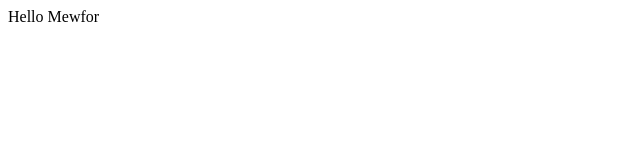
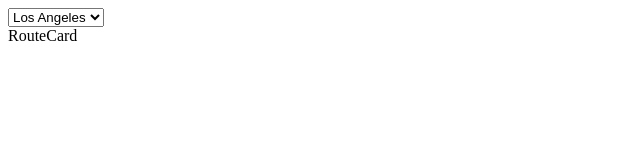
Before and after one commit to mewfor/Climbing-Log, a React app: page / in a window 1280 px wide. Shown: the top 160 px of the page, without its empty margins (0-640 px from the left). Built offline with nearby package versions, Linux system fonts and the light colour scheme.

Commit message:
added dropdown menu and dummy data

```diff
--- a/client/App.js
+++ b/client/App.js
@@ -1,18 +1,15 @@
 import React, { Component } from 'react';
+import Main from './Containers/Main';
+import Navbar from './Containers/Navbar';
 
-class App extends Component {
-    constructor(props) {
-      super(props)
-    }
 
-    render() {
-        let test = "Hello Mewfor";
-         return (
-         <div>
-           {test}
-        </div>
-         );
-            }
-    }
+function App() {
+  return (
+    <>
 
-    export default App;
+      <Main />
+    </>
+  )
+}
+
+export default App;
--- /dev/null
+++ b/client/Containers/CardsDisplay.jsx
@@ -0,0 +1,9 @@
+import React from 'react';
+import RouteCard from '../components/RouteCard';
+export default function CardsDisplay() {
+  return (
+    <div>
+      <RouteCard />
+    </div>
+  )
+}
--- /dev/null
+++ b/client/Containers/Main.jsx
@@ -0,0 +1,57 @@
+import React, {useState} from 'react';
+import CardsDisplay from './CardsDisplay';
+
+export default function Main() {
+
+const [currentLocation, setLocation] = useState('Select A Location');
+
+  const locations =
+    [ {_id: 1, location_name: 'Los Angeles' },
+      {_id: 2, location_name: 'New York' },
+      {_id: 3, location_name: 'San Diego' },
+    ];
+
+    const options = locations.map(location => <option key={`${location._id}`} value={location._id}>{location.location_name}</option>);
+
+  const routes =  [{_id: 1, photo_url: 'https://a.cdn-hotels.com/gdcs/production51/d772/648801ad-122b-4e17-ad6a-78b719956c5e.jpg', location: 1, difficulty: 'medium'},
+  {_id: 2, photo_url: 'https://a.cdn-hotels.com/gdcs/production51/d772/648801ad-122b-4e17-ad6a-78b719956c5e.jpg', location: 1, difficulty: 'hard'},
+  {_id: 3, photo_url: 'https://a.cdn-hotels.com/gdcs/production51/d772/648801ad-122b-4e17-ad6a-78b719956c5e.jpg', location: 1, difficulty: 'easy'} ];
+
+  /*
+    makes GET request to server to retrieve routes based on the location selected, and updates Routes selection menu
+  */
+  const getRoutes = (e) => {
+    console.log(e.target.value);
+    setLocation(e.target.value);
+  }
+
+  /*
+  makes GET request to server to get ALL locations available
+  for user. Updates the location selection element for user to select. Will run upon application initial render
+  */
+  const getLocation = () => {
+
+  }
+
+
+  /*
+  makes GET request to server to get experiances created by
+  user for selected location and route. This will trigger rendering of Cards to be displayed.
+  */
+  const getExperiances = () => {
+
+
+  }
+
+
+  return (
+    <div>
+      <div>
+        <select name='locations' id='locations' onChange={getRoutes} value={currentLocation} label="Select a location">
+          {options}
+        </select>
+      </div>
+      <CardsDisplay />
+    </div>
+  )
+}
--- /dev/null
+++ b/client/Containers/Navbar.jsx
@@ -0,0 +1,7 @@
+import React from 'react';
+
+export default function Navbar() {
+  return (
+    <div>Navbar</div>
+  )
+}
--- /dev/null
+++ b/client/components/RouteCard.jsx
@@ -0,0 +1,7 @@
+import React from 'react';
+
+export default function RouteCard() {
+  return (
+    <div>RouteCard</div>
+  )
+}
--- a/index.html
+++ b/index.html
@@ -8,6 +8,6 @@
   </head>
   <body>
     <div id="root"></div>
-    <script src="./build/bundle.js"></script>
+    <!-- <script src="./build/bundle.js"></script> -->
   </body>
 </html>
```
Also changed, not shown: client/components/Modal.jsx (added, +7 -0 lines), client/components/Route.jsx (deleted).
